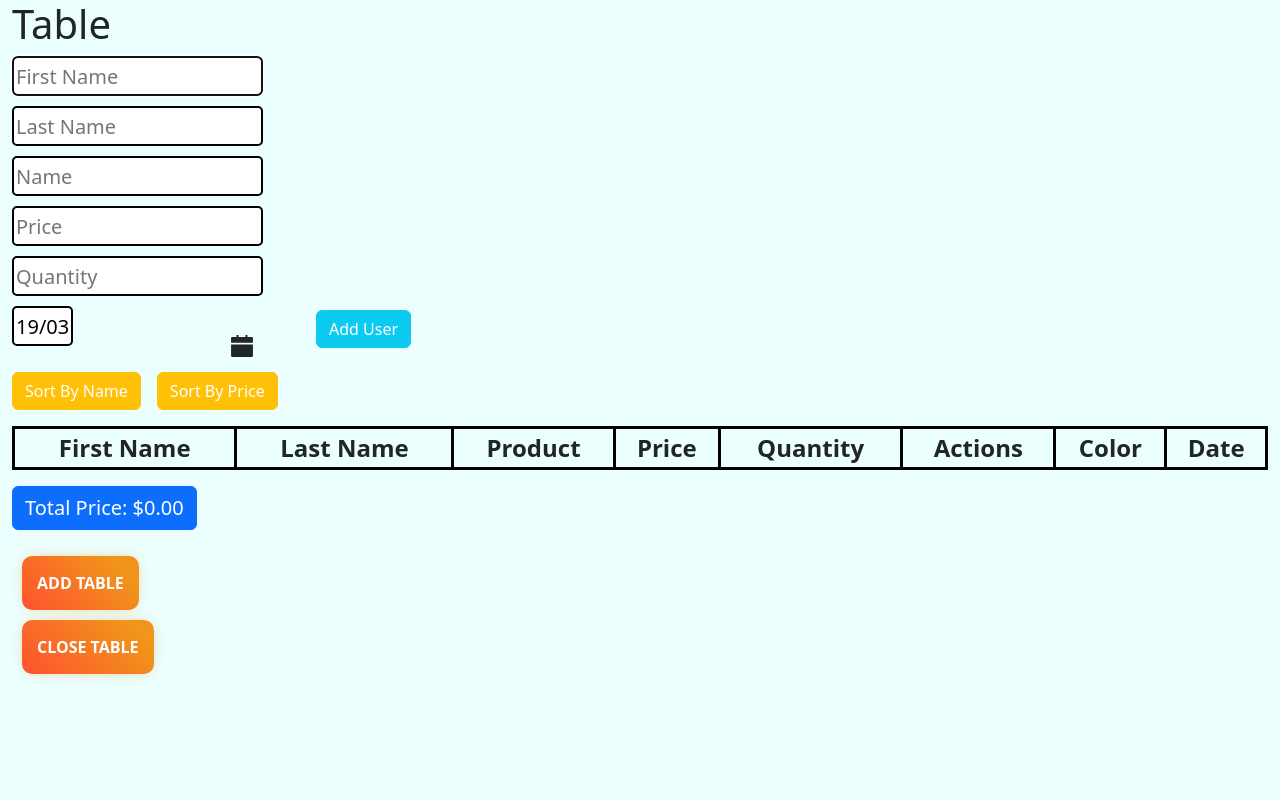
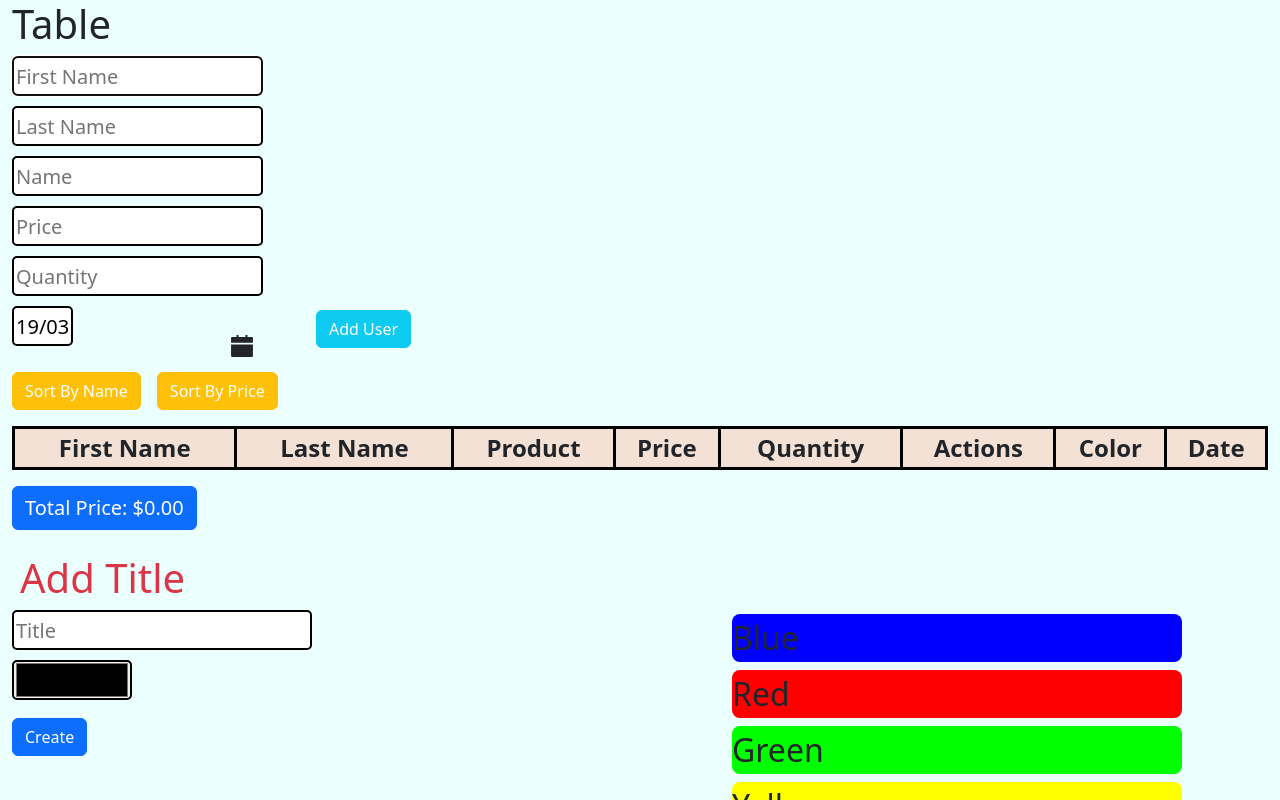
Before and after one commit to huseynhk/Form-ReactJs-master, a React (Create React App) app: page / in a window 1280 px wide. Both pictures are taken after a click on the button "ADD TABLE". Shown: the top 800 px of the page. Built offline with nearby package versions, Linux system fonts and the light colour scheme.

Commit message:
useReducer_Color

```diff
--- /dev/null
+++ b/src/components/ColorReducer.js
@@ -0,0 +1,208 @@
+import React, { useRef, useReducer, useEffect } from "react";
+import "./modal.css";
+import Swal from "sweetalert2";
+import { BsFillTrashFill } from "react-icons/bs";
+import { FiEdit } from "react-icons/fi";
+
+const colors = [
+  {
+    name: "Blue",
+    color: "#0000ff",
+  },
+  {
+    name: "Red",
+    color: "#ff0000",
+  },
+  {
+    name: "Green",
+    color: "#00ff00",
+  },
+  {
+    name: "Yellow",
+    color: "#ffff00",
+  },
+  {
+    name: "Purple",
+    color: "#800080",
+  },
+  {
+    name: "Orange",
+    color: "#ff8e03",
+  },
+];
+
+const initialState = {
+  selectedColor: null,
+  text: "",
+  divs: [],
+  editingIndex: null,
+};
+
+const reducer = (state, action) => {
+  switch (action.type) {
+    case "SET_SELECTED_COLOR":
+      return { ...state, selectedColor: action.payload };
+    case "SET_TEXT":
+      return { ...state, text: action.payload };
+    case "SET_DIVS":
+      return { ...state, divs: action.payload };
+    case "SET_EDITING_INDEX":
+      return { ...state, editingIndex: action.payload };
+    case "RESET_FORM":
+      return { ...state, selectedColor: null, text: "", editingIndex: null };
+    default:
+      throw new Error(`Unhandled action type: ${action.type}`);
+  }
+};
+
+const ColorReducer = () => {
+  const [state, dispatch] = useReducer(reducer, initialState);
+  const { selectedColor, text, divs, editingIndex } = state;
+
+  useEffect(() => {
+    const storedDivs = JSON.parse(localStorage.getItem("divs"));
+    if (storedDivs) {
+      dispatch({ type: "SET_DIVS", payload: storedDivs });
+    }
+  }, []);
+
+  const createNewDiv = () => {
+    if (!text || !selectedColor) {
+      Swal.fire({
+        icon: "error",
+        title: "Oops...",
+        text: "Please enter text and select a color",
+      });
+      return;
+    }
+
+    const newDiv = {
+      backgroundColor: selectedColor,
+      text: text,
+    };
+
+    if (editingIndex === null) {
+      const updatedDivs = [...divs, newDiv];
+      dispatch({ type: "SET_DIVS", payload: updatedDivs });
+      localStorage.setItem("divs", JSON.stringify(updatedDivs));
+    } else {
+      const updatedDivs = [...divs];
+      updatedDivs[editingIndex] = newDiv;
+      dispatch({ type: "SET_DIVS", payload: updatedDivs });
+      localStorage.setItem("divs", JSON.stringify(updatedDivs));
+      dispatch({ type: "SET_EDITING_INDEX", payload: null });
+    }
+
+    dispatch({ type: "RESET_FORM" });
+  };
+
+
+
+  const editDiv = (index) => {
+    const divToEdit = divs[index];
+    dispatch({ type: "SET_SELECTED_COLOR", payload: divToEdit.backgroundColor });
+    dispatch({ type: "SET_TEXT", payload: divToEdit.text });
+    dispatch({ type: "SET_EDITING_INDEX", payload: index });
+    localStorage.setItem("divs", JSON.stringify(divs));
+  };
+
+
+
+  const deleteDiv = (index) => {
+    Swal.fire({
+        title: "Are you sure?",
+        text: "This action cannot be undone.",
+        icon: "warning",
+        showCancelButton: true,
+        confirmButtonColor: "#3085d6",
+        cancelButtonColor: "#d33",
+        confirmButtonText: "Yes, delete it!",
+      }).then((result) => {
+        if (result.isConfirmed) {
+            const updatedDivs = [...divs];
+            updatedDivs.splice(index, 1);
+            dispatch({ type: "SET_DIVS", payload: updatedDivs });
+            dispatch({ type: "SET_TEXT", payload: "" });
+            dispatch({ type: "SET_SELECTED_COLOR", payload: "" });
+            localStorage.setItem("divs", JSON.stringify(updatedDivs));
+            Swal.fire("Deleted!", "Your div has been deleted.", "success");
+        }
+      });
+  };
+
+
+  return (
+    <div className="colorDivs" >
+    <h1 className="m-2 text-danger">Add Title</h1>
+    {colors.map((color, index) => (
+      <div
+        key={index}
+        className="colorButton "
+        style={{ backgroundColor: color.color }}
+        onClick={() =>
+          dispatch({ type: "SET_SELECTED_COLOR", payload: color.color })
+        }
+      />
+    ))}
+    <input
+      type="text"
+      placeholder="Title"
+      style={{backgroundColor: selectedColor}}
+      value={state.text}
+      className="w-50"
+      onChange={(e) =>
+        dispatch({ type: "SET_TEXT", payload: e.target.value })
+      }
+    />
+    <input
+      id="colorInput"
+      type="color"
+    //   value={selectedColor}
+      onChange={(e) =>
+        dispatch({ type: "SET_SELECTED_COLOR", payload: e.target.value })
+      }
+    />
+    <button className="btn btn-primary my-2" onClick={createNewDiv}>
+      {state.editingIndex === null ? "Create" : "Save"}
+    </button>
+    {colors.map((color, index) => (
+      <div
+        key={index}
+        className="colorDiv"
+        id="dvs"
+        style={{ backgroundColor: color.color }}
+        onClick={() =>
+          dispatch({ type: "SET_SELECTED_COLOR", payload: color.color })
+        }
+      >
+        <span className="text">{color.name}</span>
+      </div>
+    ))}
+    {state.divs.map((div, index) => (
+      <div
+        key={index}
+        className="colorDiv"
+        id="dvs2"
+        style={{ backgroundColor: div.backgroundColor }}
+        onClick={() => editDiv(index)}
+      >
+        <span className="text">{div.text}</span>
+        <p>
+        <button className="btn btn-dark " onClick={() => editDiv(index)}>
+        <FiEdit/>
+        </button>
+        <button className="btn btn-dark mx-2" onClick={() => deleteDiv(index)}>
+        <BsFillTrashFill/>
+        </button>
+        </p>
+      </div>
+    ))}
+  </div>
+);
+
+
+
+
+};
+
+export default ColorReducer;
--- a/src/components/MyComponent.js
+++ b/src/components/MyComponent.js
@@ -1,6 +1,6 @@
 import React, { useState } from "react";
 // import Modal from "react-bootstrap/Modal";
-import Table from "./Table";
+// import Table from "./Table";
 import TableReducer from "./TableReducer";
 
 
--- a/src/components/Table.js
+++ b/src/components/Table.js
@@ -379,7 +379,6 @@ const Table = () => {
           </Button>
         </Modal.Footer>
       </Modal>
-      <ColorSelector />
     </div>
   );
 };
--- a/src/components/TableReducer.js
+++ b/src/components/TableReducer.js
@@ -8,6 +8,7 @@ import { BsFillTrashFill } from "react-icons/bs";
 import { FiEdit } from "react-icons/fi";
 import { AiOutlinePlusSquare, AiOutlineMinusSquare } from "react-icons/ai";
 import { AiFillCalendar } from "react-icons/ai";
+import ColorReducer from "./ColorReducer";
 
 const initialState = {
   firstName: "",
@@ -300,7 +301,7 @@ const TableReducer = () => {
       <button className="btn btn-warning text-white m-3" type="button" onClick={handleSortByPrice}>
         Sort By Price
       </button>
-      <table className="w-100">
+      <table className="w-100 ">
         <thead>
           <tr>
             <th>First Name</th>
@@ -454,7 +455,11 @@ const TableReducer = () => {
         </form>
       </Modal>
 
+
+    <ColorReducer/>
+
     </div>
+
 
   );
 };
--- a/src/components/modal.css
+++ b/src/components/modal.css
@@ -30,6 +30,16 @@ td {
   text-align: center;
   font-size: 1.5rem;
 }
+table{
+  background-color: #f3e1d5;
+}
+
+tr:hover {
+  background-color: #fbebc7;
+  transition: .3s ease;
+
+
+}
 
 .unique {
   border: none;
@@ -49,3 +59,25 @@ td {
   height: 525px;
   padding: 1.5rem;
 }
+
+.colorDiv{
+  width: 100%;
+  display: flex;
+  justify-content: space-between;
+  font-size: 2rem;
+  margin-bottom: 8px;
+  border-radius: 8px;
+}
+#dvs{
+  position: relative;
+  left:120%;
+  bottom: 30%;
+  width: 75%;
+
+}
+
+#dvs2{
+  position: relative;
+  bottom: 65%;
+  width: 75%;
+}
```
